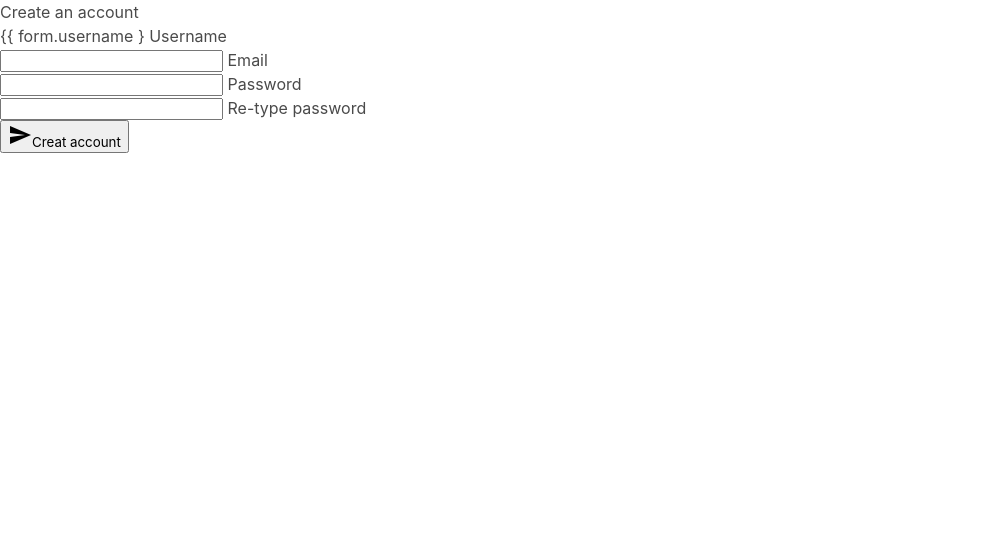
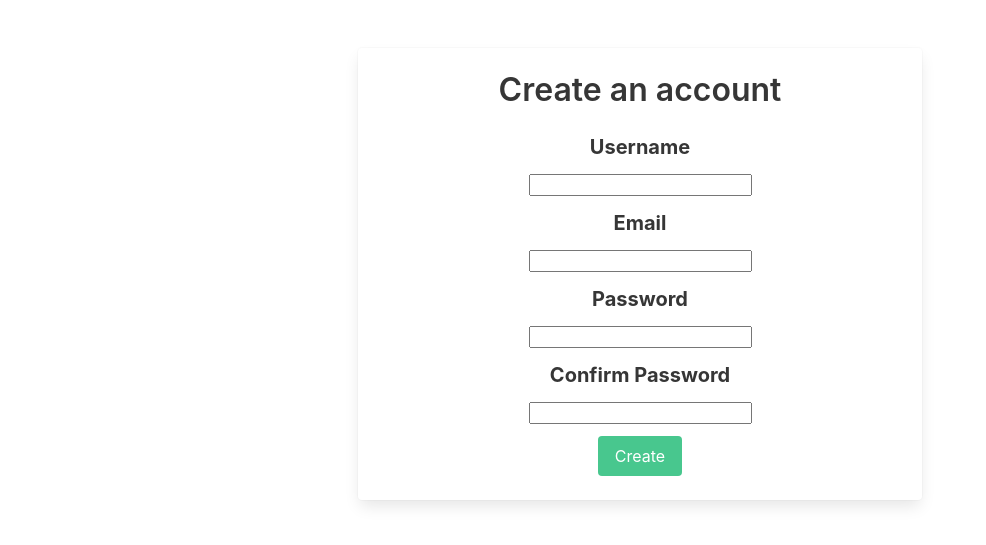
Before and after one commit to jpzambranoleon/Instagram-Clone, a Django app: template instagram/templates/signup.html in a window 1280 px wide. Shown: the top 545 px of the page, without its empty margins (0-986 px from the left). Run offline with Django 3.2, Linux system fonts and the light colour scheme; the template is opened without the code that fills it, so the values that code supplies are empty, except form fields; tables that the repository leaves empty hold one stand-in row (values such as "Sample post"); form fields are guessed from the names that the template uses; parts of the project's set-up code (start-up, migrations or seed data) failed here and were passed over.

Commit message:
updated signup.html

```diff
--- a/instagram/templates/signup.html
+++ b/instagram/templates/signup.html
@@ -11,54 +11,71 @@
       rel="stylesheet">
   </head>
   <body>
-    <div class="row center-align">
-        <form method="post" action="" role="form" class="col s12">
+  <section class="section">
+        <div class="container">
+            <div class="columns is-mobile has-text-centered">
+                <div class="column is-half is-offset-one-quarter">
+                    <div class="card">
+                        <div class="card-content">
+
+                            <form method="post" action="" role="form">
                                 {% csrf_token %}
-            <h3>Create an account</h3>
-            <div class="row">
-                <div class="input-field col s12">
-                    {{ form.username }
-                    <label for="Username">Username</label>
+                                <h3 class="title is-3">Create an account</h3>
+                                <div class="field">
+                                    <p class="control has-icons-left">
+                                    <label class="label is-medium">Username</label>
+                                    {{ form.username }}
+                                    <span class="icon is-small is-left">
+                                        <i class="fas fa-lock"></i>
+                                    </span>
+                                    </p>
                                 </div>
+                                <div class="field">
+                                    <p class="control has-icons-left">
+                                    <label class="label is-medium">Email</label>
+                                    {{ form.email }}
+                                    <span class="icon is-small is-left">
+                                        <i class="fas fa-lock"></i>
+                                    </span>
+                                    </p>
+                                </div>
+                                <div class="field">
+                                    <p class="control has-icons-left">
+                                    <label class="label is-medium">Password</label>
+                                    {{ form.password }}
+                                    <span class="icon is-small is-left">
+                                        <i class="fas fa-lock"></i>
+                                    </span>
+                                    </p>
+                                </div>
+                                <div class="field">
+                                    <p class="control has-icons-left">
+                                    <label class="label is-medium">Confirm Password</label>
+                                    {{ form.confirm_password }}
+                                    <span class="icon is-small is-left">
+                                        <i class="fas fa-lock"></i>
+                                    </span>
+                                    </p>
                                 </div>
                                 <div class="row">
-                <div class="input-field col s12">
-                    {{ form.email }}
-                    <label for="email">Email</label>
-                </div>
-            </div>
-            <div class="row">
-                <div class="input-field col s12">
-                    {{ form.password }}
-                    <label for="password">Password</label>
-                </div>
-            </div>
-            <div class="row">
-                <div class="input-field col s12">
-                    {{ form.confirm_password }}
-                    <label for="password">Re-type password</label>
-                </div>
-            </div>
-            <div>
-                <div>
+                                    <div class="col s12">
                                         <span style="color: red; font-weight: bold;">{{ form.errors }}</span>
                                     </div>
                                 </div>
-            <button class="btn waves-effect waves-light" type="submit" name="action"><i class="material-icons left">send</i>Creat account</button>
-
-                <section class="section">
-                <div class="container">
-
-                    {% block content %}
-
-                    {% endblock %}
-
-                    {% block pagination%}
-                    {% endblock %}
+                                <div class="field">
+                                    <p class="control">
+                                        <button type="submit" name="action" class="button is-success">
+                                        Create
+                                        </button>
+                                    </p>
+                                </div>
+                            </form>
 
                         </div>
+                    </div>
+                </div>
+            </div>
+        </div>
   </section>
-        </form>
-    </div>
   </body>
 </html>
```
Lines whose indentation alone changed are shown as unchanged.
